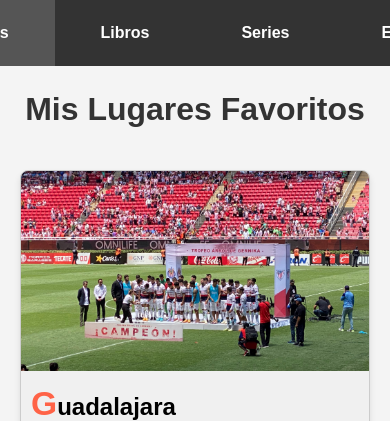
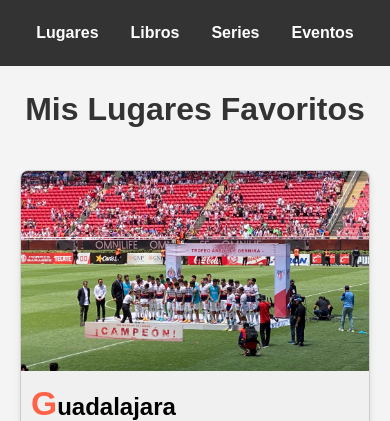
Before and after one commit to luisferdev11/escom_IIA, a PHP site: page /index.html in a window 390 px wide. Shown: the top 421 px of the page. Run offline with PHP 8.4, Linux system fonts and the light colour scheme.

Commit message:
navbar actualizada

```diff
--- a/semestre3/web/Practica3/style/style.css
+++ b/semestre3/web/Practica3/style/style.css
@@ -79,3 +79,9 @@ a:hover {
   color: #5eacff;
   text-decoration: underline;
 }
+
+@media (max-width: 800px) {
+  .navbar li a {
+    padding: 24px 16px;
+  }
+}
```
